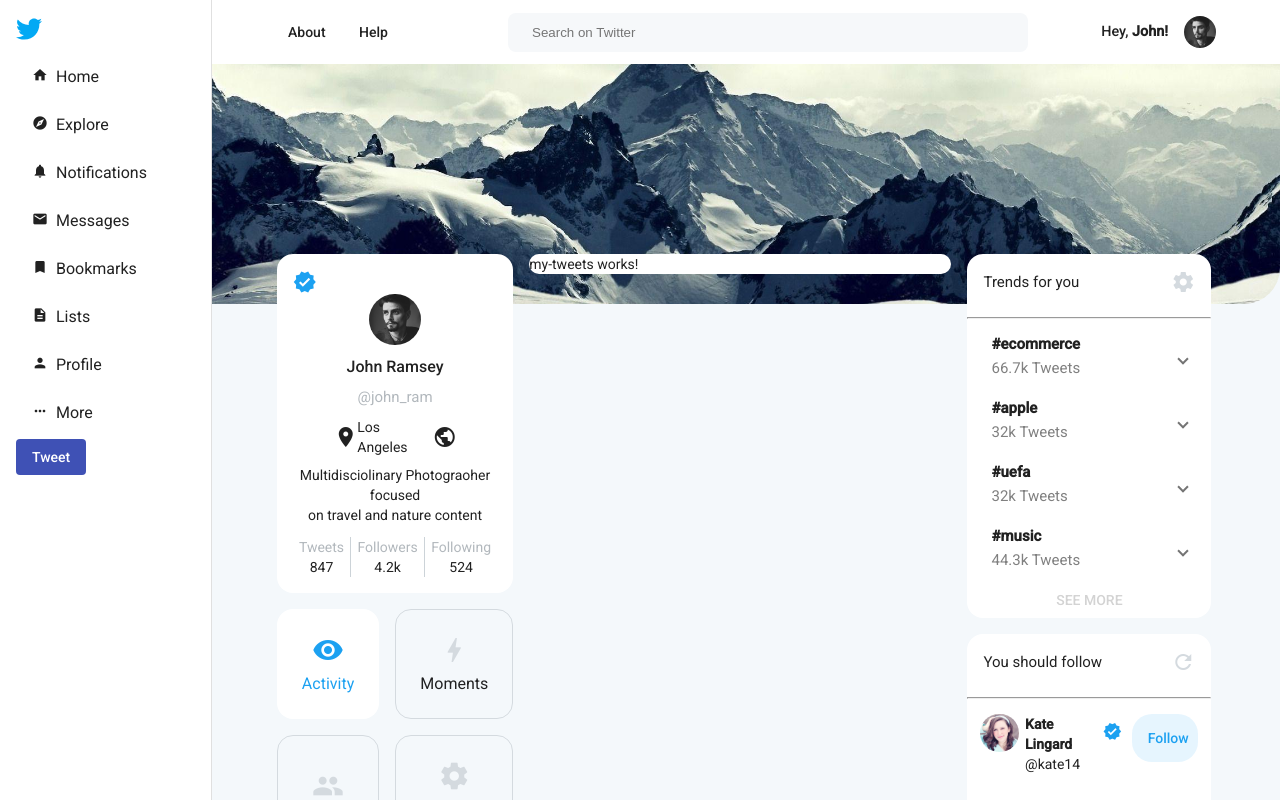
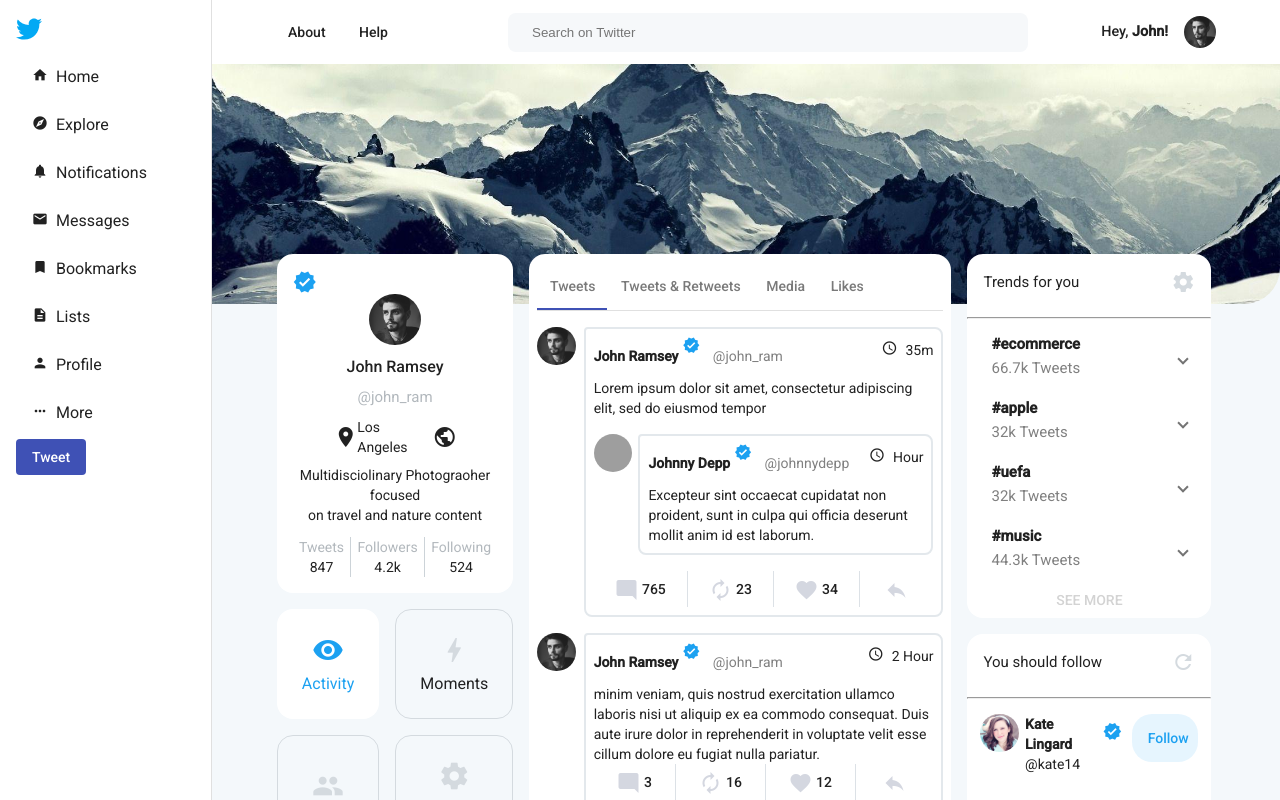
Before and after one commit to 01shadowalker01/twitter-interview, an Angular app: page / in a window 1280 px wide. Built offline with nearby package versions, Linux system fonts and the light colour scheme; grey boxes are pictures that could not be loaded.

Commit message:
tweet body implemeted

```diff
--- a/src/app/profile/components/my-tweets/my-tweets.component.html
+++ b/src/app/profile/components/my-tweets/my-tweets.component.html
@@ -1 +1,16 @@
-<p>my-tweets works!</p>
+<div class="inv-my-tweets">
+  <mat-tab-group>
+    <mat-tab label="Tweets">
+      <inv-tweet *ngFor="let tweet of tweets" [tweet]="tweet"></inv-tweet>
+    </mat-tab>
+    <mat-tab label="Tweets & Retweets">
+      <inv-tweet *ngFor="let tweet of tweets" [tweet]="tweet"></inv-tweet>
+    </mat-tab>
+    <mat-tab label="Media">
+      <inv-tweet *ngFor="let tweet of tweets" [tweet]="tweet"></inv-tweet
+    ></mat-tab>
+    <mat-tab label="Likes">
+      <inv-tweet *ngFor="let tweet of tweets" [tweet]="tweet"></inv-tweet
+    ></mat-tab>
+  </mat-tab-group>
+</div>
--- a/src/app/profile/components/my-tweets/my-tweets.component.scss
+++ b/src/app/profile/components/my-tweets/my-tweets.component.scss
@@ -0,0 +1,8 @@
+.inv-my-tweets {
+  padding: 8px;
+
+  .mat-tab-label {
+    min-width: unset;
+    padding: 0 1vw;
+  }
+}
--- a/src/app/profile/components/my-tweets/my-tweets.component.ts
+++ b/src/app/profile/components/my-tweets/my-tweets.component.ts
@@ -1,15 +1,17 @@
-import { Component, OnInit } from '@angular/core';
+import { Component, OnInit, ViewEncapsulation } from "@angular/core";
+import { Tweet } from "src/app/models/tweet";
+import { TWEETS } from "src/mocks/tweets.mock";
 
 @Component({
-  selector: 'inv-my-tweets',
-  templateUrl: './my-tweets.component.html',
-  styleUrls: ['./my-tweets.component.scss']
+  selector: "inv-my-tweets",
+  templateUrl: "./my-tweets.component.html",
+  styleUrls: ["./my-tweets.component.scss"],
+  encapsulation: ViewEncapsulation.None,
 })
 export class MyTweetsComponent implements OnInit {
+  tweets: Tweet[] = TWEETS;
 
-  constructor() { }
+  constructor() {}
 
-  ngOnInit(): void {
-  }
-
+  ngOnInit(): void {}
 }
--- a/src/app/profile/components/tweet/tweet.component.html
+++ b/src/app/profile/components/tweet/tweet.component.html
@@ -1 +1,52 @@
-<p>tweet works!</p>
+<div class="inv-tweet">
+  <img
+    class="user-image"
+    [src]="tweet.userImageUrl"
+    [alt]="tweet.userFullname"
+  />
+
+  <div class="tweet">
+    <div class="title">
+      <div class="user-info">
+        <strong>{{ tweet.userFullname }}</strong>
+        <mat-icon *ngIf="tweet.isVerified" class="verified-badge">
+          verified
+        </mat-icon>
+        <span class="username">@{{ tweet.username }}</span>
+      </div>
+
+      <div class="time-passed">
+        <mat-icon>schedule</mat-icon>
+        {{ tweet.timePassed }}
+      </div>
+    </div>
+
+    <div class="tweet-body">
+      {{ tweet.body }}
+      <ng-container *ngIf="tweet.repliedTweet">
+        <inv-tweet [tweet]="tweet.repliedTweet" [isNested]="true"></inv-tweet>
+      </ng-container>
+    </div>
+
+    <div class="action-buttons" *ngIf="!isNested">
+      <button mat-button>
+        <mat-icon>mode_comment</mat-icon>
+        {{ tweet.commentsCount }}
+      </button>
+      <div class="vertical-separator"></div>
+      <button mat-button>
+        <mat-icon>autorenew</mat-icon>
+        {{ tweet.retweetsCount }}
+      </button>
+      <div class="vertical-separator"></div>
+      <button mat-button>
+        <mat-icon>favorite</mat-icon>
+        {{ tweet.likesCount }}
+      </button>
+      <div class="vertical-separator"></div>
+      <button mat-button>
+        <mat-icon>reply</mat-icon>
+      </button>
+    </div>
+  </div>
+</div>
--- a/src/app/profile/components/tweet/tweet.component.scss
+++ b/src/app/profile/components/tweet/tweet.component.scss
@@ -0,0 +1,60 @@
+.inv-tweet {
+  display: grid;
+  grid-template-columns: 1fr 9fr;
+  grid-gap: 0.5vw;
+  margin: 2vh 0;
+
+  .user-image {
+    height: 3vw;
+    width: 3vw;
+    border-radius: 50%;
+  }
+
+  .tweet {
+    border-radius: 8px;
+    border-top-left-radius: 4px;
+    padding: 8px;
+    border: 2px solid rgb(227, 232, 236);
+
+    .title {
+      display: flex;
+      align-items: center;
+      justify-content: space-between;
+      margin-bottom: 1.5vh;
+
+      .verified-badge {
+        font-size: 1.1rem;
+        color: var(--primary);
+        margin-left: 4px;
+      }
+
+      .username {
+        color: gray;
+        margin-left: .5vw;
+      }
+
+      .time-passed {
+        display: flex;
+
+        mat-icon {
+          font-size: 1rem;
+        }
+      }
+    }
+
+    &-body {
+    }
+
+    .action-buttons {
+      display: flex;
+      justify-content: space-evenly;
+      mat-icon {
+        color: #d4d7e0;
+      }
+
+      .vertical-separator {
+        border-right: 0.1px solid rgb(220, 225, 230);
+      }
+    }
+  }
+}
--- a/src/app/profile/components/tweet/tweet.component.ts
+++ b/src/app/profile/components/tweet/tweet.component.ts
@@ -1,4 +1,5 @@
-import { Component, OnInit } from "@angular/core";
+import { Component, Input, OnInit } from "@angular/core";
+import { Tweet } from "src/app/models/tweet";
 
 @Component({
   selector: "inv-tweet",
@@ -6,6 +7,9 @@
   styleUrls: ["./tweet.component.scss"],
 })
 export class TweetComponent implements OnInit {
+  @Input() tweet: Tweet;
+  @Input() isNested: boolean = false;
+
   constructor() {}
 
   ngOnInit(): void {}
```
Also changed, not shown: src/app/profile/profile.module.ts (+10 -1 lines).
